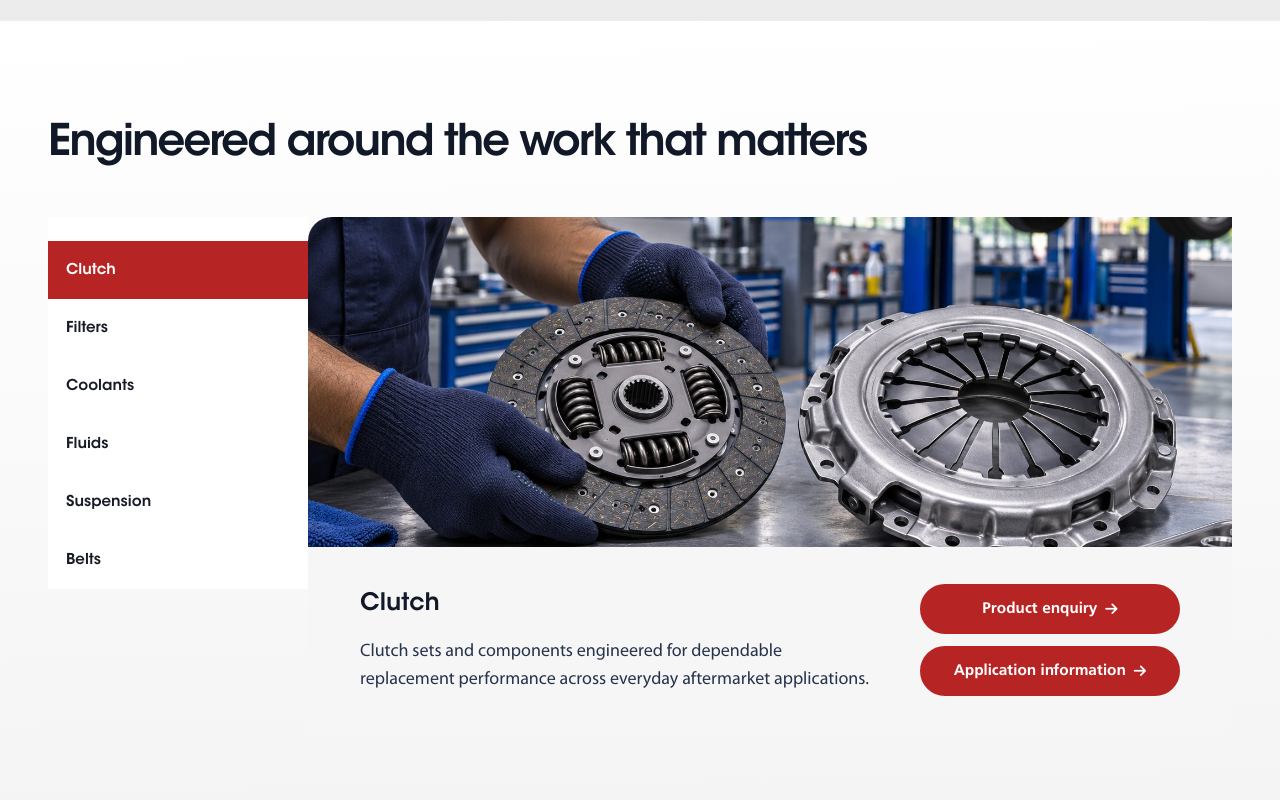
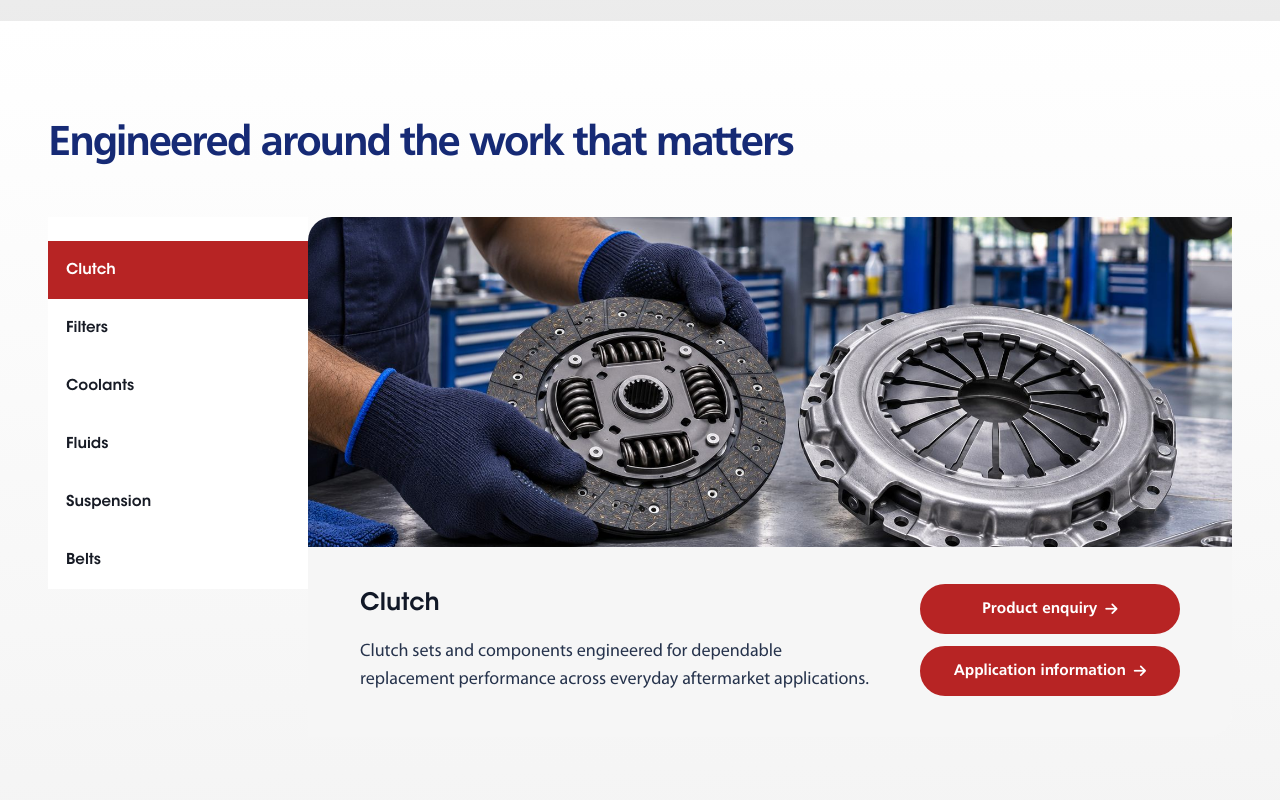
Before and after one commit to tanisha-commits/aisin-ask-preview-4, a website: page index.html in a window 1280 px wide. Shown: the part 1560-2360 px from the top of the page. Drawn offline with Linux system fonts and the light colour scheme.

Commit message:
Unify all section headings to the 'Why AISIN ASK' style (Frutiger bold, navy)
Co-Authored-By: Claude Opus 5.5 <noreply@anthropic.com>

```diff
--- a/p4.css
+++ b/p4.css
@@ -206,6 +206,13 @@ body{margin:0;background:#fff}
 /* --- Section headings: left, same size, same spacing --- */
 #main #about-title,#main #products-title,#main .p2 .launch-strip h2,#main #updates-title,#main #gn-title,#main #business-title,#main #contact-title{
   font-size:var(--p4-h2)!important;line-height:1.12!important;text-align:left!important;margin:0!important;max-width:none!important;white-space:normal!important}
+/* One heading style everywhere, matching "Why AISIN ASK": Frutiger bold, navy (white on the dark partner/contact panels) */
+#main #about-title,#main #products-title,#main .p2 .launch-strip h2,#main #updates-title,#main #gn-title,#main #business-title,#main #contact-title,
+#main #gn-title .gn-t1,#main #gn-title .gn-t2{
+  font-family:Frutiger,"Frutiger LT Std",Arial,sans-serif!important;font-weight:700!important;letter-spacing:-2px!important;font-style:normal!important;text-transform:none!important}
+#main #about-title,#main #products-title,#main .p2 .launch-strip h2,#main #updates-title,#main #gn-title{color:#162a75!important}
+#main #business-title,#main #contact-title{color:#fff!important}
+@media (max-width:720px){#main #about-title,#main #products-title,#main .p2 .launch-strip h2,#main #updates-title,#main #gn-title,#main #business-title,#main #contact-title,#main #gn-title .gn-t1,#main #gn-title .gn-t2{letter-spacing:-1px!important}}
 #main .p1 .about-heading p,#main .p1 .news-heading p,#main #global-network .gn-lede{text-align:left!important;margin:16px 0 0!important;max-width:60ch!important}
 #main .p2 .business-copy>p,#main .p2 .contact-aside>p{margin-top:16px!important}
 #main .p1 .about-heading,#main .p2 .product-section>.section-head,#main .p1 .news-heading,#main #global-network .gn-head{margin-bottom:48px!important}
```
